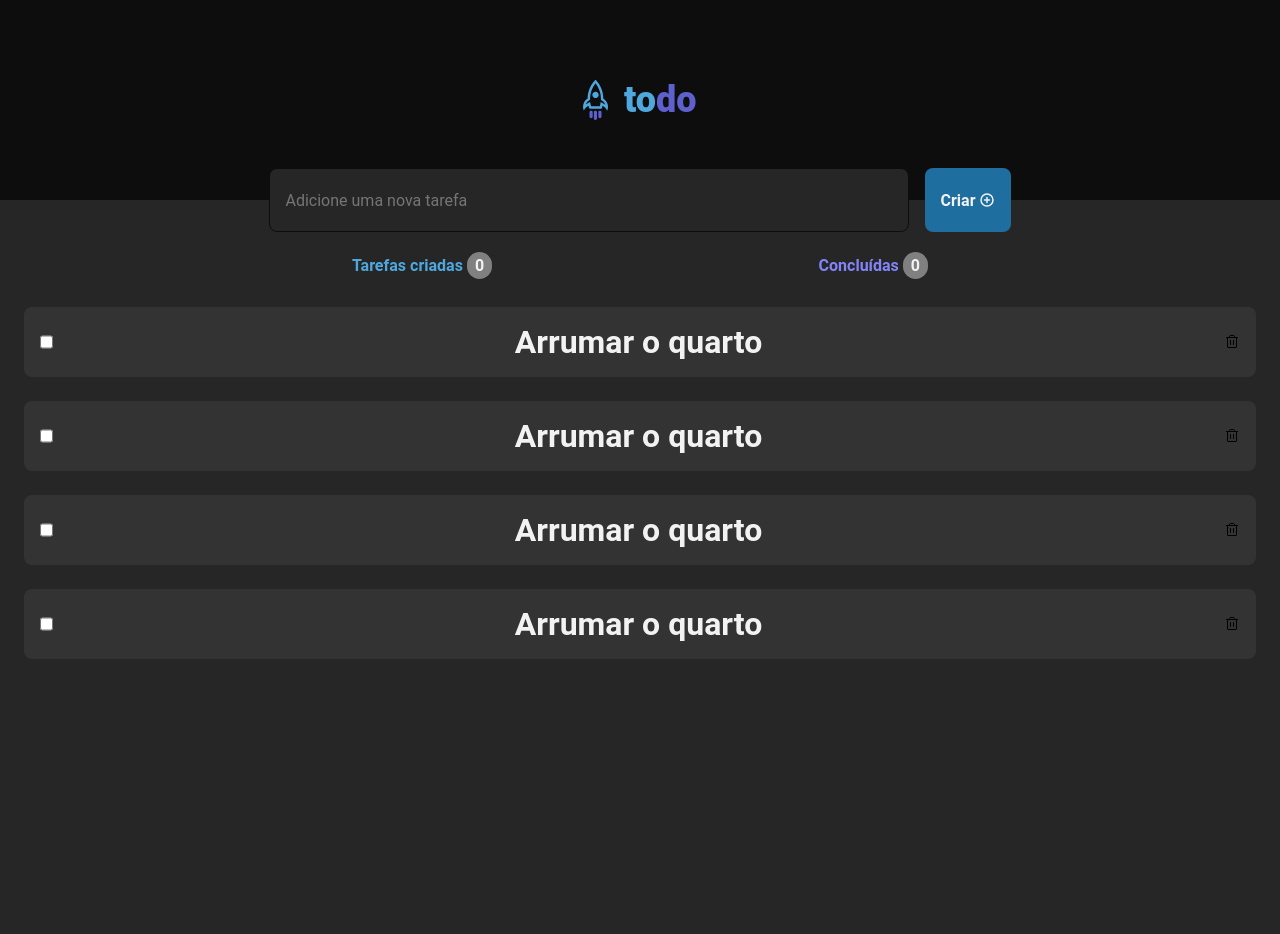
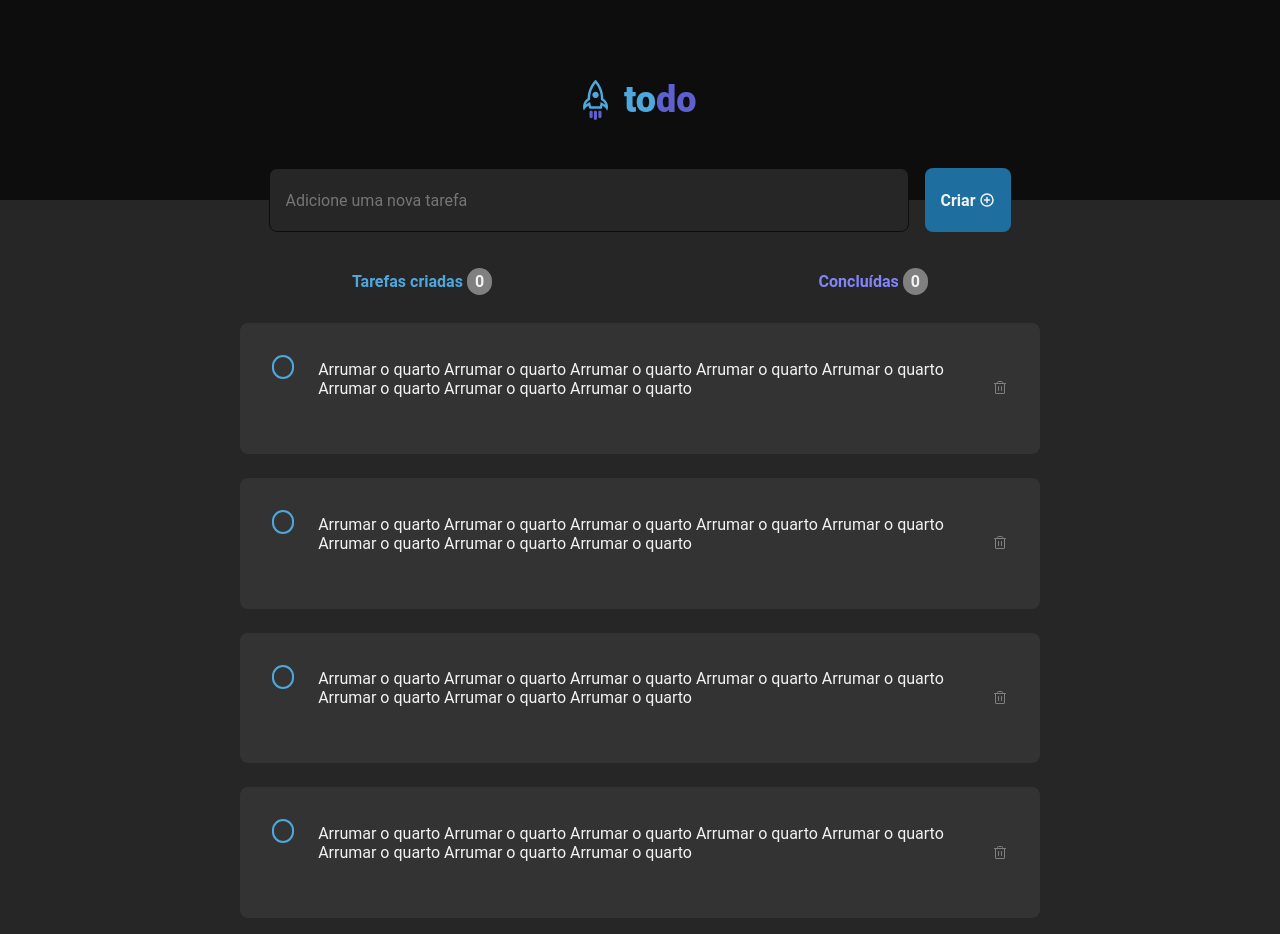
Before and after one commit to VitorFernandes-JS/desafio-to-do, a React (Vite) app: page / in a window 1280 px wide. Before the commit the page ends 800 px from the top, so only its background shows below. Built offline with nearby package versions, Linux system fonts and the light colour scheme.

Commit message:
fix: design is finish

```diff
--- a/package.json
+++ b/package.json
@@ -9,6 +9,8 @@
     "preview": "vite preview"
   },
   "dependencies": {
+    "@radix-ui/react-checkbox": "1.0.1",
+    "@radix-ui/react-icons": "1.1.1",
     "phosphor-react": "^1.4.1",
     "react": "^18.2.0",
     "react-dom": "^18.2.0"
--- a/src/App.module.css
+++ b/src/App.module.css
@@ -60,7 +60,7 @@
 .informationsTask {
   display: flex;
   flex-direction: row;
-  margin-top: 1rem;
+  margin-top: 2rem;
   justify-content: space-between;
 
   padding: 0.5rem 22rem;
--- a/src/App.tsx
+++ b/src/App.tsx
@@ -13,6 +13,8 @@ export function App() {
       <div>
         <div className={styles.textareaAndButton}>
           <textarea
+            maxLength={100}
+            minLength={1}
             className={styles.textarea}
             placeholder="Adicione uma nova tarefa"
           ></textarea>
--- a/src/components/Header/TaskBox/TaskBox.module.css
+++ b/src/components/Header/TaskBox/TaskBox.module.css
@@ -3,11 +3,51 @@
   flex-direction: row;
   justify-content: space-between;
 
-    padding: 1rem;
+  padding: 2rem;
   margin: 1.5rem;
+  margin-inline: 15rem;
   margin-bottom: 1rem;
   background: var(--gray-400);
   border-radius: 8px;
+}
+
+.checkboxRoot {
+  background-color: transparent;
+  border-color: var(--blue);
+  border: 0.15rem solid var(--blue);
+
+  width: 2rem;
+  height: 1.5rem;
+  border-radius: 100px;
+  display: flex;
+  align-items: center;
+  justify-content: center;
+  transition: background-color 0.1s;
+}
+
+.checkboxRoot:hover {
+  background-color: var(--gray-300);
+}
+
+.checkboxIndicator {
+  color: var(--blue);
+  margin-top: 0.15rem;
+}
+
+.textTask {
+  font-size: 1rem;
+  text-align: left;
+  margin: 1.5rem;
+  margin-top: 0.3rem;
+}
+
+.textTaskLineThrough {
+  font-size: 1rem;
+  text-align: left;
+  margin: 1.5rem;
+  margin-top: 0.3rem;
+  text-decoration: line-through;
+  color: var(--gray-300);
 }
 
 .buttonDeleteTask {
@@ -17,4 +57,10 @@
   transition: filter 0.2s;
   line-height: 0;
   border-radius: 2px;
+  color: var(--gray-300);
+  cursor: pointer;
 }
+
+.buttonDeleteTask:hover {
+  color: var(--red);
+}
--- a/src/components/Header/TaskBox/TaskBox.tsx
+++ b/src/components/Header/TaskBox/TaskBox.tsx
@@ -1,11 +1,35 @@
 import styles from "./TaskBox.module.css";
 import { Trash } from "phosphor-react";
+import * as Checkbox from "@radix-ui/react-checkbox";
+import { CheckIcon } from "@radix-ui/react-icons";
+import { useState } from "react";
 
 export function TaskBox() {
+  const [checked, setChecked] = useState(false);
+
+  console.log(checked);
+
   return (
     <div className={styles.container}>
-      <input type="checkbox" />
-      <h1>Arrumar o quarto</h1>
+      <Checkbox.Root
+        checked={checked}
+        onCheckedChange={(checked) => {
+          if (checked === true) {
+            setChecked(true);
+          } else {
+            setChecked(false);
+          }
+        }}
+        className={styles.checkboxRoot}
+      >
+        <Checkbox.Indicator className={styles.checkboxIndicator}>
+          <CheckIcon />
+        </Checkbox.Indicator>
+      </Checkbox.Root>
+      <span className={checked === !true ? styles.textTask : styles.textTaskLineThrough}>
+        Arrumar o quarto Arrumar o quarto Arrumar o quarto Arrumar o quarto
+        Arrumar o quarto Arrumar o quarto Arrumar o quarto Arrumar o quarto
+      </span>
       <button className={styles.buttonDeleteTask} title="Deletar task">
         <Trash />
       </button>
```
Also changed, not shown: 1 other file (tests, documents, lock files or other folders). Lines whose indentation alone changed are shown as unchanged.
